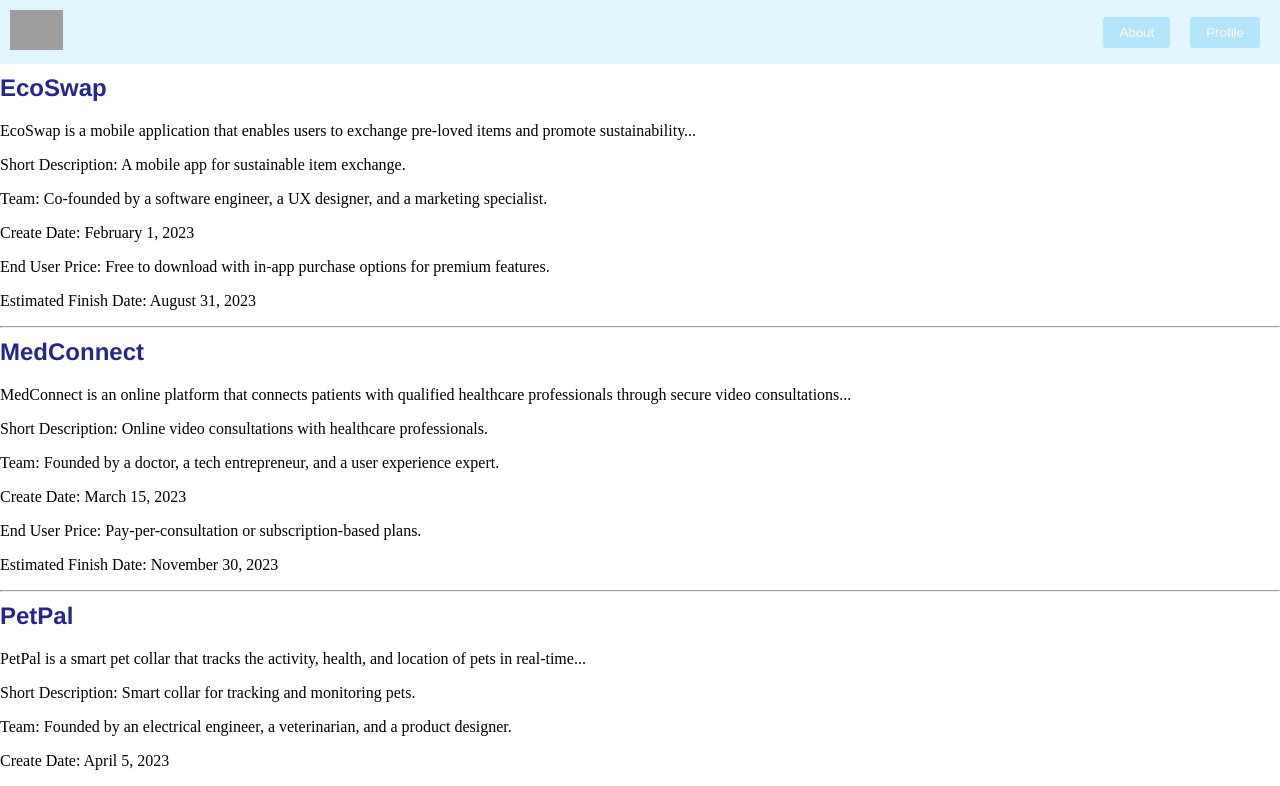
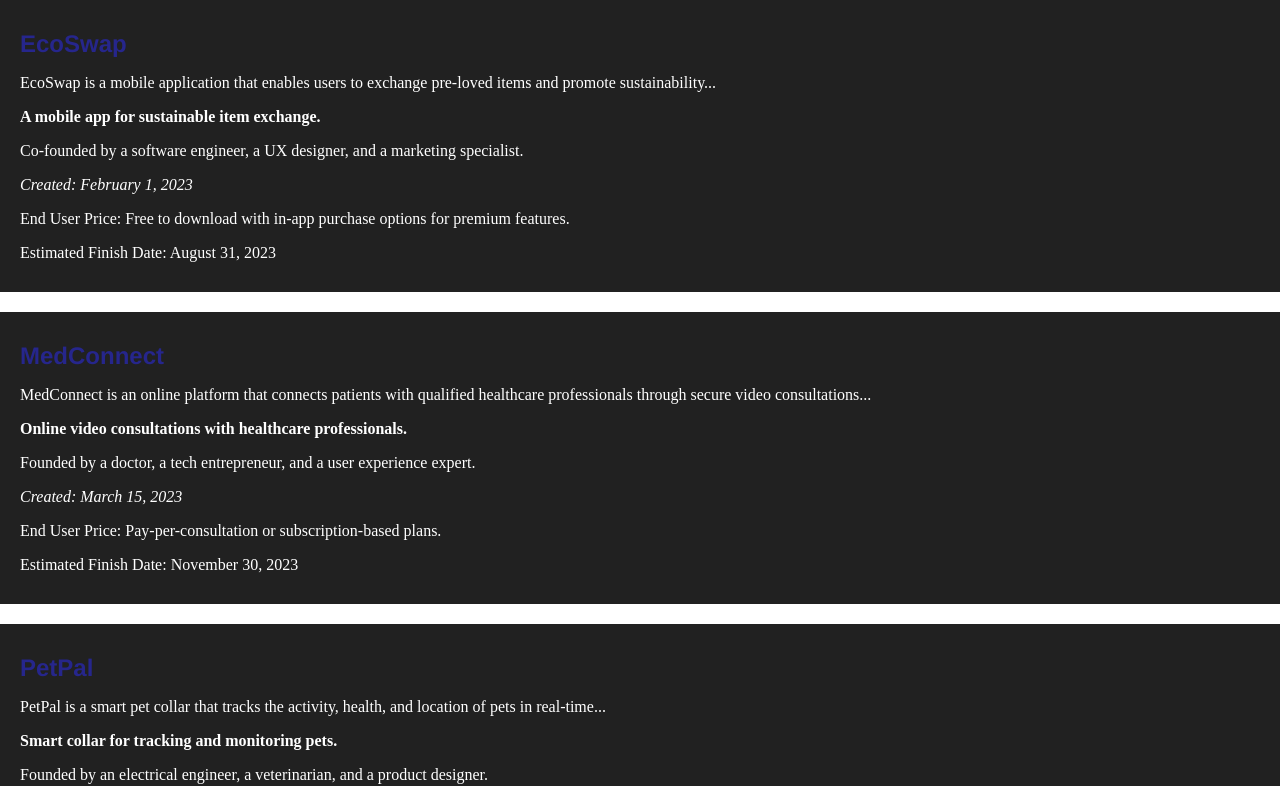
Before and after one commit to dusenkot/marketplace, a React (Vite) app: page / in a window 1280 px wide. Shown: the top 786 px of the page. Built offline with nearby package versions, Linux system fonts and the light colour scheme; grey boxes are pictures that could not be loaded.

Commit message:
upgrade of desighn

```diff
--- a/src/components/screens/home/Home.jsx
+++ b/src/components/screens/home/Home.jsx
@@ -52,21 +52,54 @@ const StartupIdeas = () => {
 
   return (
     <div>
-      <App />
       {ideas.map((idea, index) => (
-        <div key={index}>
-          <h2>{idea.name}</h2>
-          <p>{idea.description}</p>
-          <p>Short Description: {idea.shortDescription}</p>
-          <p>Team: {idea.team}</p>
-          <p>Create Date: {idea.createDate}</p>
-          <p>End User Price: {idea.endUserPrice}</p>
-          <p>Estimated Finish Date: {idea.estimatedFinishDate}</p>
-          <hr />
+        <div key={index} style={styles.idea}>
+          <h2 style={styles.name}>{idea.name}</h2>
+          <p style={styles.description}>{idea.description}</p>
+          <p style={styles.shortDescription}>{idea.shortDescription}</p>
+          <p style={styles.team}>{idea.team}</p>
+          <p style={styles.createDate}>Created: {idea.createDate}</p>
+          <p style={styles.endUserPrice}>End User Price: {idea.endUserPrice}</p>
+          <p style={styles.estimatedFinishDate}>Estimated Finish Date: {idea.estimatedFinishDate}</p>
         </div>
       ))}
     </div>
   );
 };
 
+const styles = {
+  idea: {
+    backgroundColor: '#212121',
+    color: '#ffffff',
+    padding: '20px',
+    marginBottom: '20px',
+  },
+  name: {
+    fontSize: '24px',
+    marginBottom: '10px',
+  },
+  description: {
+    marginBottom: '10px',
+  },
+  shortDescription: {
+    fontWeight: 'bold',
+    marginBottom: '10px',
+  },
+  team: {
+    marginBottom: '10px',
+  },
+  createDate: {
+    fontStyle: 'italic',
+    marginBottom: '10px',
+  },
+  endUserPrice: {
+    marginBottom: '10px',
+  },
+  estimatedFinishDate: {
+    marginBottom: '10px',
+  },
+};
+
+
+
 export default StartupIdeas;
```
